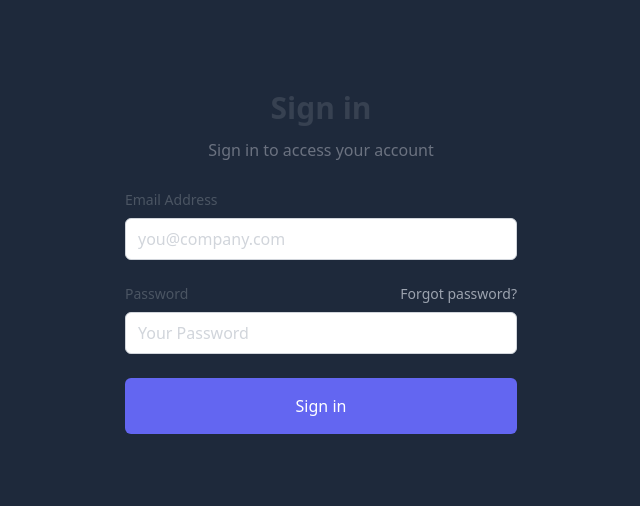
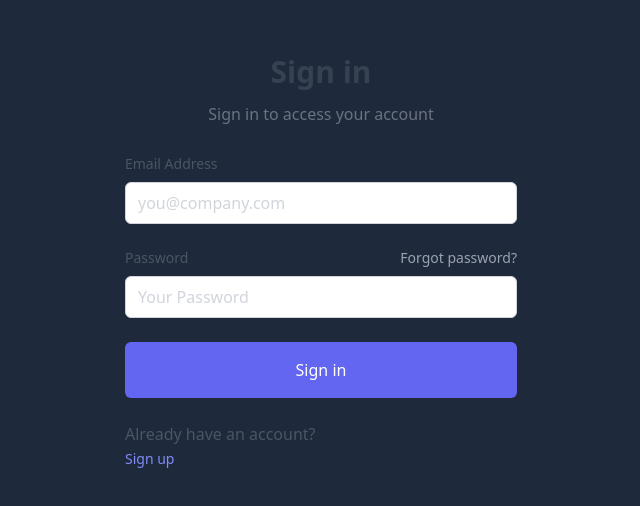
Before and after one commit to Zlatanoski/Habit-Tracker-App-, a React (Vite) app: page /login in a window 1280 px wide. Shown: the part 138-644 px from the top of the page, without its empty margins (319-959 px from the left). Built offline with nearby package versions, Linux system fonts and the light colour scheme.

Commit message:
log in and sign up both connected correctly

```diff
--- a/src/components/LoginPage.jsx
+++ b/src/components/LoginPage.jsx
@@ -1,5 +1,5 @@
 import React from 'react';
-
+import {Link} from 'react-router-dom';
 function LoginPage() {
   return (
     <div>
@@ -28,6 +28,8 @@ function LoginPage() {
                             <div className="mb-6">
                                 <button type="button" className="w-full px-3 py-4 text-white bg-indigo-500 rounded-md focus:bg-indigo-600 focus:outline-none">Sign in</button>
                             </div>
+                            <p className="text-gray-600">Already have an account?</p>
+                            <Link to='/signup' className="text-[14px]  text-indigo-400 focus:outline-none focus:underline focus:text-indigo-500 dark:focus:border-indigo-800 hover:text-indigo-500 dark:hover:text-indigo-300">Sign up</Link>
                         </form>
                     </div>
                 </div>
--- a/src/components/SignUpPage.jsx
+++ b/src/components/SignUpPage.jsx
@@ -1,3 +1,4 @@
+import {Link} from "react-router-dom";
 function SignUpPage() {
     return (
         <div>
@@ -71,12 +72,12 @@ function SignUpPage() {
                                 </div>
                                 <p className="text-sm text-center text-gray-400">
                                     Already have an account?{" "}
-                                    <a
-                                        href="#!"
-                                        className="text-indigo-400 focus:outline-none focus:underline focus:text-indigo-500 dark:focus:border-indigo-800 hover:text-indigo-500 dark:hover:text-indigo-300"
-                                    >
-                                        Sign in
-                                    </a>
+
+                                       <Link to="/login"  className="text-indigo-400 focus:outline-none focus:underline focus:text-indigo-500 dark:focus:border-indigo-800 hover:text-indigo-500 dark:hover:text-indigo-300">Sign in</Link>
+
+
+
+
                                     .
                                 </p>
                             </form>
```
